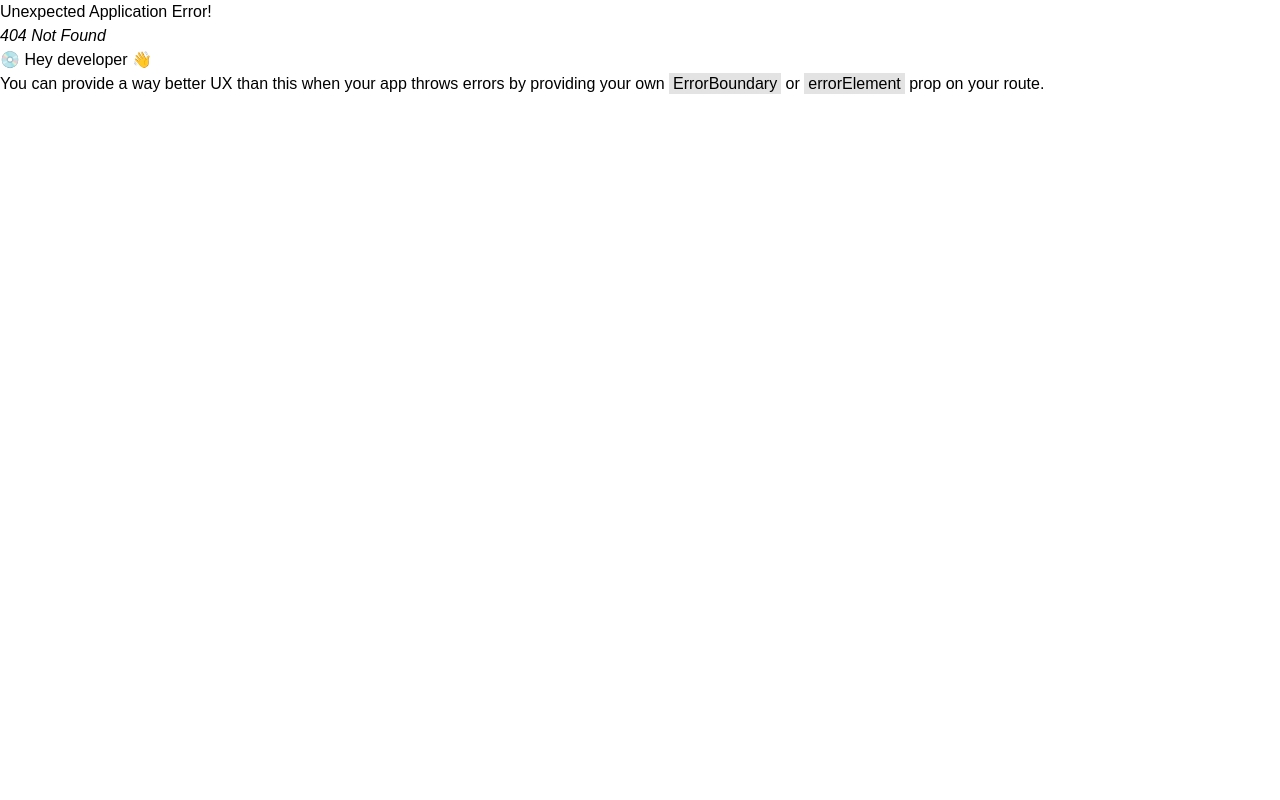
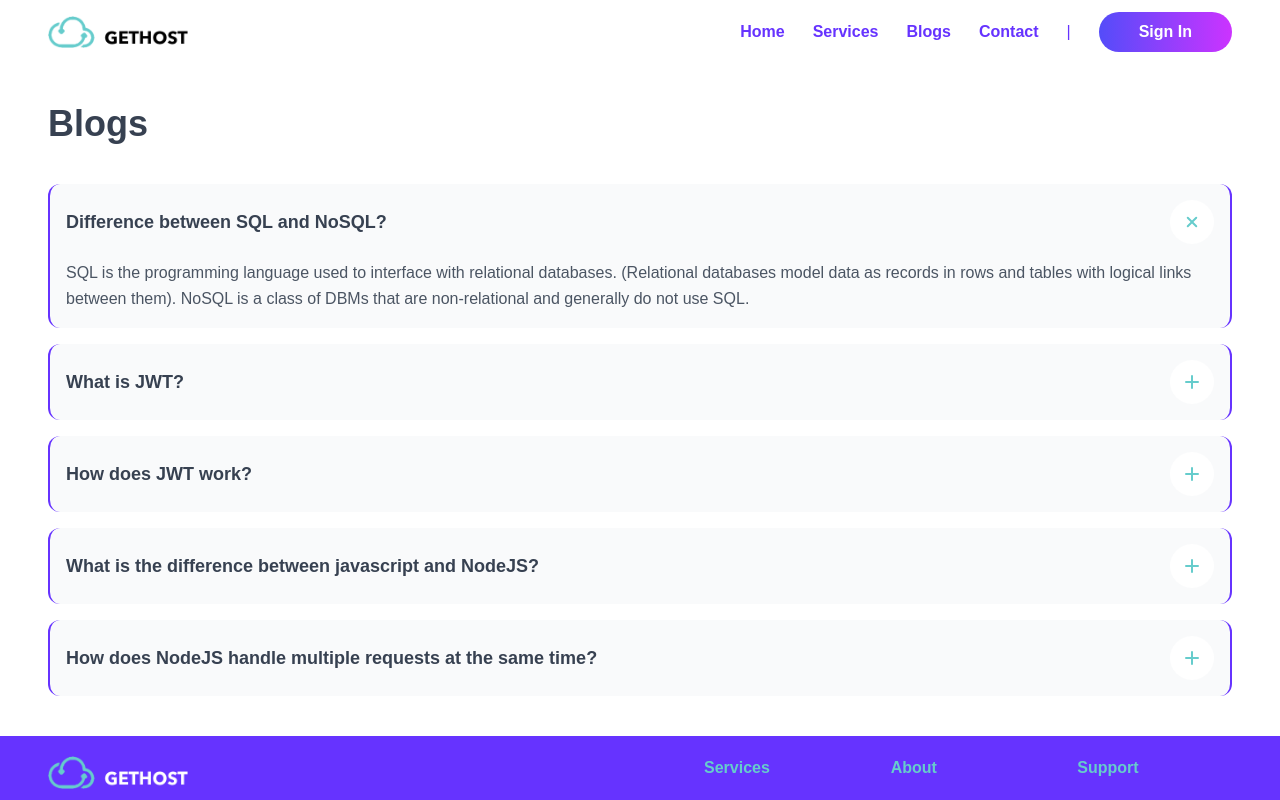
Before and after one commit to parvezahmedweb1/getHost-client, a React (Create React App) app: page /blogs in a window 1280 px wide. Before the commit this address had no page. Shown: the top 800 px of the page. Built offline with nearby package versions, Linux system fonts and the light colour scheme.

Commit message:
added blogs

```diff
--- /dev/null
+++ b/src/Pages/Blogs/Blogs.jsx
@@ -0,0 +1,195 @@
+import React from "react";
+
+const Blogs = () => {
+  return (
+    <section className="my-10">
+      <div className="container mx-auto">
+        <h2 className="text-4xl text-gray-700 font-bold mb-10">Blogs</h2>
+        {/*  */}
+        <div className="space-y-4">
+          <details
+            className="group border-l-2 border-r-2 border-link rounded-xl bg-gray-50 p-4"
+            open
+          >
+            <summary className="flex cursor-pointer items-center justify-between">
+              <h2 className="text-lg font-semibold text-gray-700">
+                Difference between SQL and NoSQL?
+              </h2>
+              <span className="ml-1.5 flex-shrink-0 rounded-full bg-white p-1.5 text-btnHover sm:p-3">
+                <svg
+                  xmlns="http://www.w3.org/2000/svg"
+                  className="h-5 w-5 flex-shrink-0 transition duration-300 group-open:-rotate-45 text-hLink"
+                  viewBox="0 0 20 20"
+                  fill="currentColor"
+                >
+                  <path
+                    fillRule="evenodd"
+                    d="M10 3a1 1 0 011 1v5h5a1 1 0 110 2h-5v5a1 1 0 11-2 0v-5H4a1 1 0 110-2h5V4a1 1 0 011-1z"
+                    clipRule="evenodd"
+                  />
+                </svg>
+              </span>
+            </summary>
+
+            <p className="mt-4 leading-relaxed text-gray-600">
+              SQL is the programming language used to interface with relational
+              databases. (Relational databases model data as records in rows and
+              tables with logical links between them). NoSQL is a class of DBMs
+              that are non-relational and generally do not use SQL.
+            </p>
+          </details>
+          <details className="group border-l-2 border-r-2 border-link rounded-xl bg-gray-50 p-4">
+            <summary className="flex cursor-pointer items-center justify-between">
+              <h2 className="text-lg font-semibold text-gray-700">
+                What is JWT?
+              </h2>
+              <span className="ml-1.5 flex-shrink-0 text-hLink rounded-full bg-white p-1.5 text-btnHover sm:p-3">
+                <svg
+                  xmlns="http://www.w3.org/2000/svg"
+                  className="h-5 w-5 flex-shrink-0 transition duration-300 group-open:-rotate-45"
+                  viewBox="0 0 20 20"
+                  fill="currentColor"
+                >
+                  <path
+                    fillRule="evenodd"
+                    d="M10 3a1 1 0 011 1v5h5a1 1 0 110 2h-5v5a1 1 0 11-2 0v-5H4a1 1 0 110-2h5V4a1 1 0 011-1z"
+                    clipRule="evenodd"
+                  />
+                </svg>
+              </span>
+            </summary>
+
+            <p className="mt-4 leading-relaxed text-gray-600">
+              JSON Web Token is a proposed Internet standard for creating data
+              with optional signature and/or optional encryption whose payload
+              holds JSON that asserts some number of claims. The tokens are
+              signed either using a private secret or a public/private key.
+            </p>
+          </details>
+          <details className="group border-l-2 border-r-2 border-link rounded-xl bg-gray-50 p-4">
+            <summary className="flex cursor-pointer items-center justify-between">
+              <h2 className="text-lg font-semibold text-gray-700">
+                How does JWT work?
+              </h2>
+              <span className="ml-1.5 flex-shrink-0 text-hLink rounded-full bg-white p-1.5 text-btnHover sm:p-3">
+                <svg
+                  xmlns="http://www.w3.org/2000/svg"
+                  className="h-5 w-5 flex-shrink-0 transition duration-300 group-open:-rotate-45"
+                  viewBox="0 0 20 20"
+                  fill="currentColor"
+                >
+                  <path
+                    fillRule="evenodd"
+                    d="M10 3a1 1 0 011 1v5h5a1 1 0 110 2h-5v5a1 1 0 11-2 0v-5H4a1 1 0 110-2h5V4a1 1 0 011-1z"
+                    clipRule="evenodd"
+                  />
+                </svg>
+              </span>
+            </summary>
+
+            <p className="mt-4 leading-relaxed text-gray-600">
+              Basically the identity provider(IdP) generates a JWT certifying
+              user identity and Resource server decodes and verifies the
+              authenticity of the token using secret salt / public key.
+            </p>
+            <ul>
+              <li>
+                1.User sign-in using username and password or google/facebook.
+              </li>
+              <li>
+                2.Authentication server verifies the credentials and issues a
+                jwt signed using either a secret salt or a private key.
+              </li>
+              <li>
+                3.User's Client uses the JWT to access protected resources by
+                passing the JWT in HTTP Authorization header.
+              </li>
+              <li>
+                4.Resource server then verifies the authenticity of the token
+                using the secret salt/ public key.
+              </li>
+            </ul>
+          </details>
+          <details className="group border-l-2 border-r-2 border-link rounded-xl bg-gray-50 p-4">
+            <summary className="flex cursor-pointer items-center justify-between">
+              <h2 className="text-lg font-semibold text-gray-700">
+                What is the difference between javascript and NodeJS?
+              </h2>
+              <span className="ml-1.5 flex-shrink-0 text-hLink rounded-full bg-white p-1.5 text-btnHover sm:p-3">
+                <svg
+                  xmlns="http://www.w3.org/2000/svg"
+                  className="h-5 w-5 flex-shrink-0 transition duration-300 group-open:-rotate-45"
+                  viewBox="0 0 20 20"
+                  fill="currentColor"
+                >
+                  <path
+                    fillRule="evenodd"
+                    d="M10 3a1 1 0 011 1v5h5a1 1 0 110 2h-5v5a1 1 0 11-2 0v-5H4a1 1 0 110-2h5V4a1 1 0 011-1z"
+                    clipRule="evenodd"
+                  />
+                </svg>
+              </span>
+            </summary>
+
+            <p className="mt-4 leading-relaxed text-gray-600">
+              JavaScript is a simple programming language that can be used with
+              any browser that has the JavaScript Engine installed. Node. js, on
+              the other hand, is an interpreter or execution environment for the
+              JavaScript programming language. Javascript is a programming
+              language that is used for writing scripts on the website. NodeJS
+              is a Javascript runtime environment. Javascript can only be run in
+              the browsers. We can run Javascript outside the browser with the
+              help of NodeJS. <br /> It is basically used on the client-side.{" "}
+              <br />
+              It is mostly used on the server-side.
+            </p>
+          </details>
+          <details className="group border-l-2 border-r-2 border-link rounded-xl bg-gray-50 p-4">
+            <summary className="flex cursor-pointer items-center justify-between">
+              <h2 className="text-lg font-semibold text-gray-700">
+                How does NodeJS handle multiple requests at the same time?
+              </h2>
+              <span className="ml-1.5 flex-shrink-0 text-hLink rounded-full bg-white p-1.5 text-btnHover sm:p-3">
+                <svg
+                  xmlns="http://www.w3.org/2000/svg"
+                  className="h-5 w-5 flex-shrink-0 transition duration-300 group-open:-rotate-45"
+                  viewBox="0 0 20 20"
+                  fill="currentColor"
+                >
+                  <path
+                    fillRule="evenodd"
+                    d="M10 3a1 1 0 011 1v5h5a1 1 0 110 2h-5v5a1 1 0 11-2 0v-5H4a1 1 0 110-2h5V4a1 1 0 011-1z"
+                    clipRule="evenodd"
+                  />
+                </svg>
+              </span>
+            </summary>
+
+            <p className="mt-4 leading-relaxed text-gray-600">
+              Node.js is an open-source, cross-platform, back-end JavaScript
+              runtime environment that runs on a JavaScript Engine and executes
+              JavaScript code outside a web browser, which was designed to build
+              scalable network applications. NodeJS receives multiple client
+              requests and places them into EventQueue. NodeJS is built with the
+              concept of event-driven architecture. NodeJS has its own EventLoop
+              which is an infinite loop that receives requests and processes
+              them. NodeJS receives multiple client requests and places them
+              into EventQueue. NodeJS is built with the concept of event-driven
+              architecture. NodeJS has its own EventLoop which is an infinite
+              loop that receives requests and processes them. EventLoop is the
+              listener for the EventQueue. <br />
+              If NodeJS can process the request without I/O blocking then the
+              event loop would itself process the request and sends the response
+              back to the client by itself. But, it is possible to process
+              multiple requests parallelly using the NodeJS cluster module or
+              worker_threads module.
+            </p>
+          </details>
+        </div>
+        {/*  */}
+      </div>
+    </section>
+  );
+};
+
+export default Blogs;
--- a/src/Routes/Router.js
+++ b/src/Routes/Router.js
@@ -1,5 +1,6 @@
 import { createBrowserRouter } from "react-router-dom";
 import Main from "../Layout/Main";
+import Blogs from "../Pages/Blogs/Blogs";
 import Home from "../Pages/Home/Home";
 import ServiceDetails from "../Pages/ServiceDetails/ServiceDetails";
 import Services from "../Pages/Services/Services";
@@ -36,6 +37,10 @@ const router = createBrowserRouter([
         path: "/signUp",
         element: <SignUp />,
       },
+      {
+        path: "/blogs",
+        element: <Blogs />,
+      },
     ],
   },
 ]);
```
